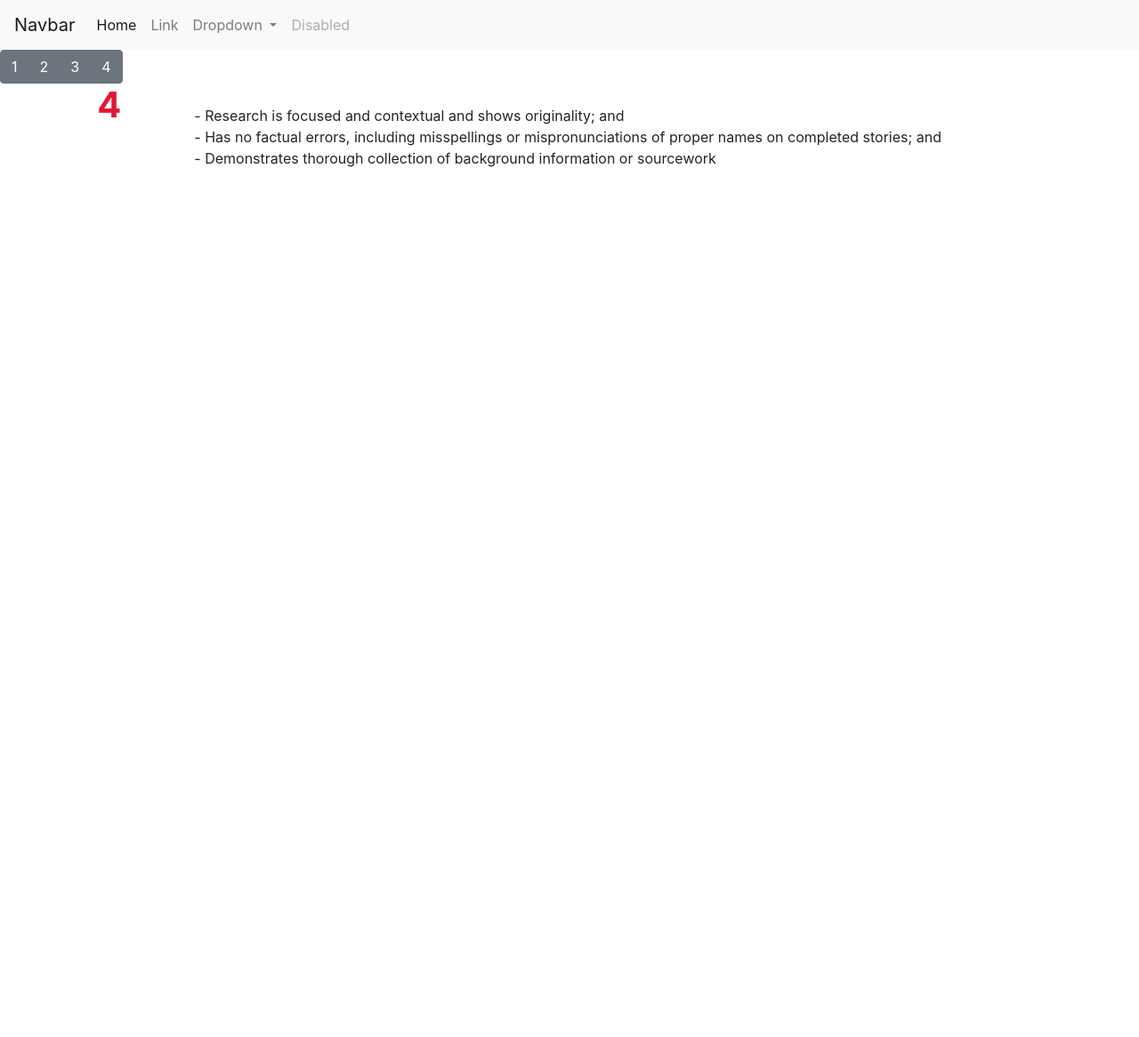
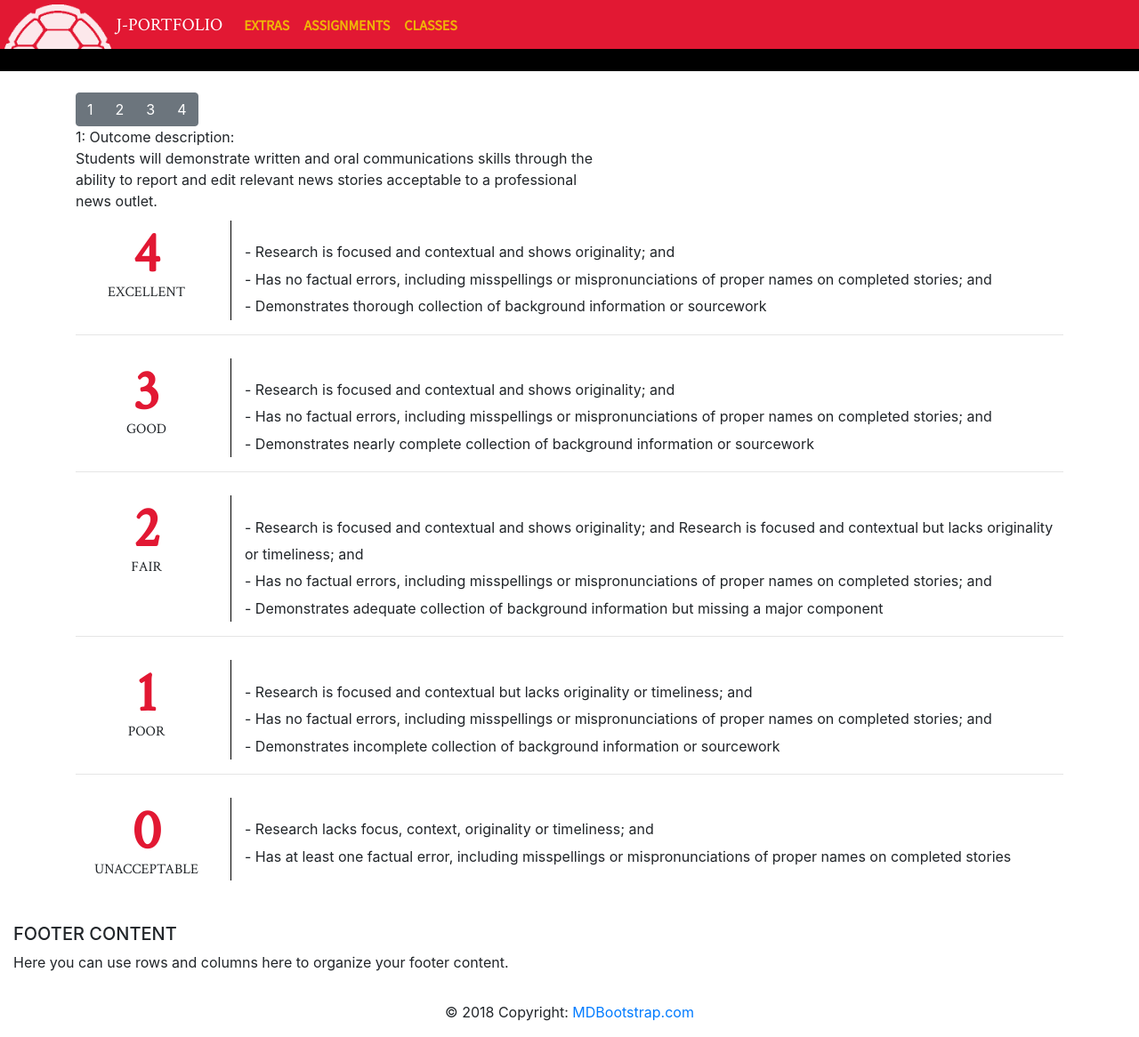
Before and after one commit to amarton/jportfolio, a plain HTML site: page index.html in a window 1280 px wide. Shown: the whole page at 89% size. Before the commit the page ends 800 px from the top, so only its background shows below. Drawn offline with nearby package versions, Linux system fonts and the light colour scheme.

Commit message:
site dev

```diff
--- /dev/null
+++ b/bootstrap/css/custom-styles.css
@@ -0,0 +1,59 @@
+.bg-red {
+    background-color: #E21833!important;
+}
+
+.bg-black {
+    background-color: #000!important;
+}
+
+.navbar {
+  padding: 0px;
+}
+
+.shell-header {
+  height:50px;
+  margin-top:5px;
+  opacity: 0.9;
+   filter: alpha(opacity=90);
+}
+
+.navbar-brand {
+  color: #fff!important;
+  font-family: 'Crimson Text', serif;
+}
+
+.navbar a.nav-link {
+  font-family: 'Source Sans Pro', sans-serif;
+  color: #efb607!important;
+  text-transform: uppercase;
+  font-weight: 700;
+  font-size:1em;
+}
+
+
+.navbar a.sub-nav-link {
+  font-family: 'Source Sans Pro', sans-serif;
+  color: #fff!important;
+  text-transform: uppercase;
+  font-weight: 500;
+  font-size:.85em;
+}
+
+H1 {
+  font-family: 'Crimson Text', serif;
+  color:#E21833;
+  font-weight:900;
+  font-size:4em;
+  margin-bottom:-10px;
+
+}
+
+
+.good-text {
+  font-family: 'Crimson Text', serif;
+  font-size:1em;
+}
+
+.extra-leading {
+  line-height:190%;
+}
--- a/index.html
+++ b/index.html
@@ -6,43 +6,63 @@
   <meta name="viewport" content="width=device-width, initial-scale=1, shrink-to-fit=no">
 
   <!-- Bootstrap CSS -->
+
+  <link href="https://fonts.googleapis.com/css?family=Crimson+Text" rel="stylesheet">
+
+  <link href="https://fonts.googleapis.com/css?family=Source+Sans+Pro" rel="stylesheet">
+
   <link rel="stylesheet" href="https://maxcdn.bootstrapcdn.com/bootstrap/4.0.0/css/bootstrap.min.css" integrity="sha384-Gn5384xqQ1aoWXA+058RXPxPg6fy4IWvTNh0E263XmFcJlSAwiGgFAW/dAiS6JXm" crossorigin="anonymous">
 
-    <title>Hello, world!</title>
+  <link rel="stylesheet" href="bootstrap/css/custom-styles.css">
+
+  <title>J-Portfolio</title>
 </head>
 <body>
-        <nav class="navbar navbar-expand-lg navbar-light bg-light">
-                <a class="navbar-brand" href="#">Navbar</a>
+  <nav class="navbar navbar-expand-lg navbar-light bg-red">
+    <img src="images/shell.gif" class="shell-header">
+    <span class="navbar-brand">J-PORTFOLIO</span>
     <button class="navbar-toggler" type="button" data-toggle="collapse" data-target="#navbarSupportedContent" aria-controls="navbarSupportedContent" aria-expanded="false" aria-label="Toggle navigation">
       <span class="navbar-toggler-icon"></span>
     </button>
 
     <div class="collapse navbar-collapse" id="navbarSupportedContent">
       <ul class="navbar-nav mr-auto">
-                    <li class="nav-item active">
-                      <a class="nav-link" href="#">Home <span class="sr-only">(current)</span></a>
+        <li class="nav-item">
+          <a class="nav-link" href="#">Extras</a>
         </li>
         <li class="nav-item">
-                      <a class="nav-link" href="#">Link</a>
-                    </li>
-                    <li class="nav-item dropdown">
-                      <a class="nav-link dropdown-toggle" href="#" id="navbarDropdown" role="button" data-toggle="dropdown" aria-haspopup="true" aria-expanded="false">
-                        Dropdown
-                      </a>
-                      <div class="dropdown-menu" aria-labelledby="navbarDropdown">
-                        <a class="dropdown-item" href="#">Action</a>
-                        <a class="dropdown-item" href="#">Another action</a>
-                        <div class="dropdown-divider"></div>
-                        <a class="dropdown-item" href="#">Something else here</a>
-                      </div>
+          <a class="nav-link" href="#">Assignments</a>
         </li>
         <li class="nav-item">
-                      <a class="nav-link disabled" href="#">Disabled</a>
+          <a class="nav-link" href="#">Classes</a>
         </li>
       </ul>
     </div>
   </nav>
 
+  <nav class="navbar navbar-expand-lg navbar-light bg-black" style="min-height:25px;">
+
+<!--
+    <div>
+      <ul class="navbar-nav mr-auto">
+        <li class="nav-item">
+          <a class="nav-link sub-nav-link" href="#">Link</a>
+        </li>
+        <li class="nav-item">
+          <a class="nav-link sub-nav-link" href="#">Link</a>
+        </li>
+        <li class="nav-item">
+          <a class="nav-link sub-nav-link" href="#">Link</a>
+        </li>
+      </ul>
+    </div>
+-->
+
+  </nav>
+
+<div class="container">
+
+  <br>
   <div class="btn-toolbar" role="toolbar" aria-label="Toolbar with button groups">
         <div class="btn-group mr-2" role="group" aria-label="First group">
           <button type="button" class="btn btn-secondary">1</button>
@@ -52,23 +72,123 @@
         </div>
       </div>
 
+
       <div class="row">
+        <div class="col-12">
 
-                <div class="col-1"></div>
-
-                    <div class="col-1">
-                    <h1 style="color:#E21833;font-weight:bold;">4</h1>
+<div style="width:95%;max-width:600px;">
+1: Outcome description:<br>
+Students will demonstrate written and oral communications skills through the ability to report and edit relevant news stories acceptable to a professional news outlet.
 </div>
 
-                <div class="col-10"><br>
+        </div>
+      </div>
+
+  <div class="row">
+    <div class="col-2" style="text-align:center;border-right:1px solid #000;margin-top:10px;">
+      <h1>4</h1>
+      <span class="good-text">EXCELLENT</span>
+    </div>
+    <div class="col-10 extra-leading"><br>
       - Research is focused and contextual and shows originality; and
       <br>
       - Has no factual errors, including misspellings or mispronunciations of proper names on completed stories; and
       <br>
       - Demonstrates thorough collection of background information or sourcework
     </div>
+  </div>
+
+<hr>
+
+<div class="row">
+  <div class="col-2" style="text-align:center;border-right:1px solid #000;margin-top:10px;">
+    <h1>3</h1>
+    <span class="good-text">GOOD</span>
+  </div>
+  <div class="col-10 extra-leading"><br>
+    - Research is focused and contextual and shows originality; and
+    <br>
+    - Has no factual errors, including misspellings or mispronunciations of proper names on completed stories; and
+    <br>
+    - Demonstrates nearly complete collection of background information or sourcework
+  </div>
+</div>
+
+<hr>
+
+<div class="row">
+  <div class="col-2" style="text-align:center;border-right:1px solid #000;margin-top:10px;">
+    <h1>2</h1>
+    <span class="good-text">FAIR</span>
+  </div>
+  <div class="col-10 extra-leading"><br>
+    - Research is focused and contextual and shows originality; and
+    Research is focused and contextual but lacks originality or timeliness; and
+    <br>
+    - Has no factual errors, including misspellings or mispronunciations of proper names on completed stories; and
+    <br>
+    - Demonstrates adequate collection of background information but missing a major component
+  </div>
+</div>
+
+<hr>
+
+<div class="row">
+  <div class="col-2" style="text-align:center;border-right:1px solid #000;margin-top:10px;">
+    <h1>1</h1>
+    <span class="good-text">POOR</span>
+  </div>
+  <div class="col-10 extra-leading"><br>
+    - Research is focused and contextual but lacks originality or timeliness; and
+    <br>
+    - Has no factual errors, including misspellings or mispronunciations of proper names on completed stories; and
+    <br>
+    - Demonstrates incomplete collection of background information or sourcework
+  </div>
+</div>
+
+<hr>
+
+<div class="row">
+  <div class="col-2" style="text-align:center;border-right:1px solid #000;margin-top:10px;">
+    <h1>0</h1>
+    <span class="good-text">UNACCEPTABLE</span>
+  </div>
+  <div class="col-10 extra-leading"><br>
+    - Research lacks focus, context, originality or timeliness; and
+    <br>
+    - Has at least one factual error, including misspellings or mispronunciations of proper names on completed stories
+  </div>
+</div>
 
 </div>
+
+
+<!--Footer-->
+<footer class="page-footer font-small blue pt-4 mt-4">
+
+    <!--Footer Links-->
+    <div class="container-fluid text-center text-md-left">
+        <div class="row">
+
+            <div class="col-md-12">
+                <h5 class="text-uppercase">Footer Content</h5>
+                <p>Here you can use rows and columns here to organize your footer content.</p>
+            </div>
+
+        </div>
+    </div>
+    <!--/.Footer Links-->
+
+    <!--Copyright-->
+    <div class="footer-copyright py-3 text-center">
+        © 2018 Copyright:
+        <a href="https://mdbootstrap.com/material-design-for-bootstrap/"> MDBootstrap.com </a>
+    </div>
+    <!--/.Copyright-->
+
+</footer>
+<!--/.Footer-->
 
 
   <!-- Optional JavaScript -->
```
Also changed, not shown: images/shell.gif (added), 4 other files. Lines whose indentation alone changed are shown as unchanged.
